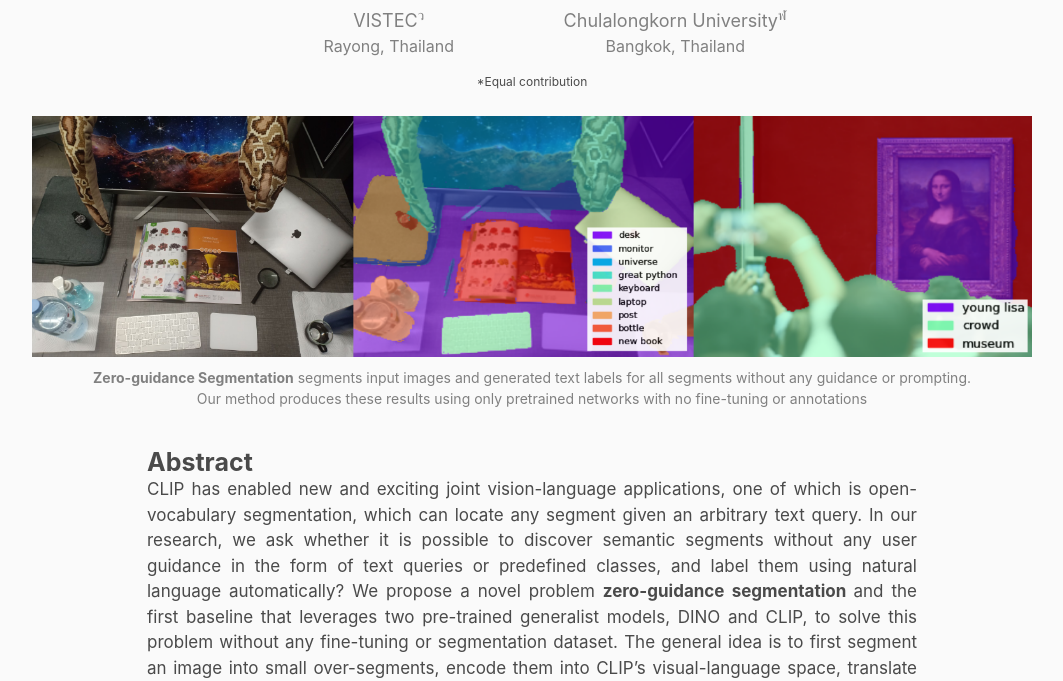
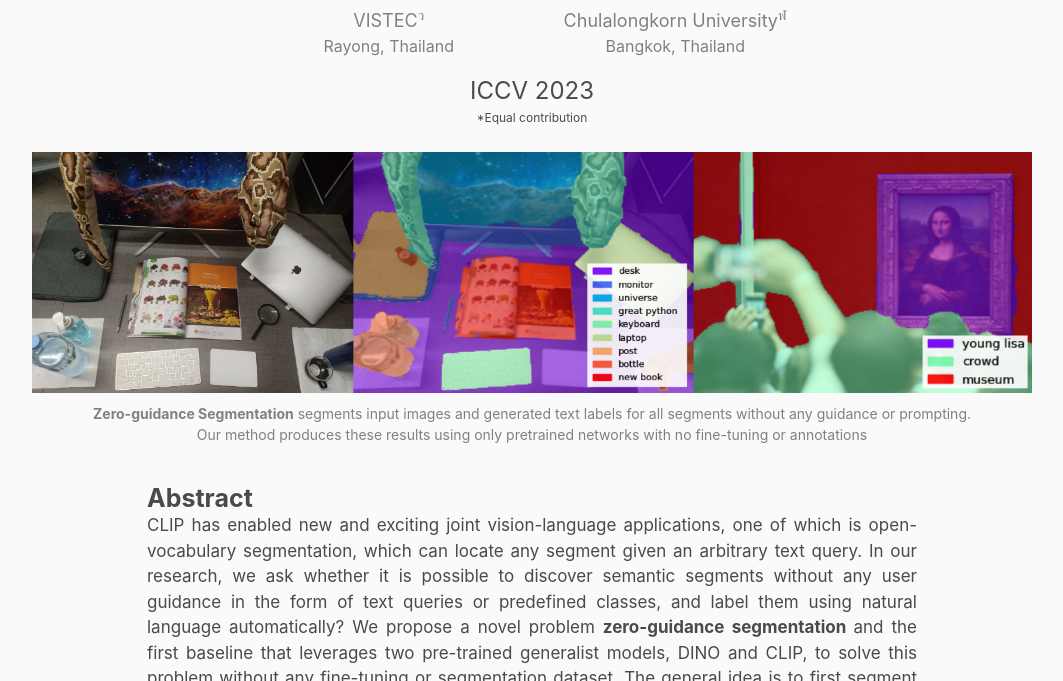
Before and after one commit to zero-guide-seg/zero-guide-seg, a plain HTML site: page index.html in a window 1280 px wide. Shown: the part 119-800 px from the top of the page, without its empty margins (108-1171 px from the left). Drawn offline with nearby package versions, Linux system fonts and the light colour scheme; a script that the page names is missing.

Commit message:
Update index.html

```diff
--- a/index.html
+++ b/index.html
@@ -161,7 +161,7 @@
           </div>
           <div class="con">
             <p  style="font-size: 24px; margin-top:15px;">
-<!--             CVPR 2021 (Oral) -->
+              ICCV 2023
 <!--               Under review -->
             </p>
           </div>
```
